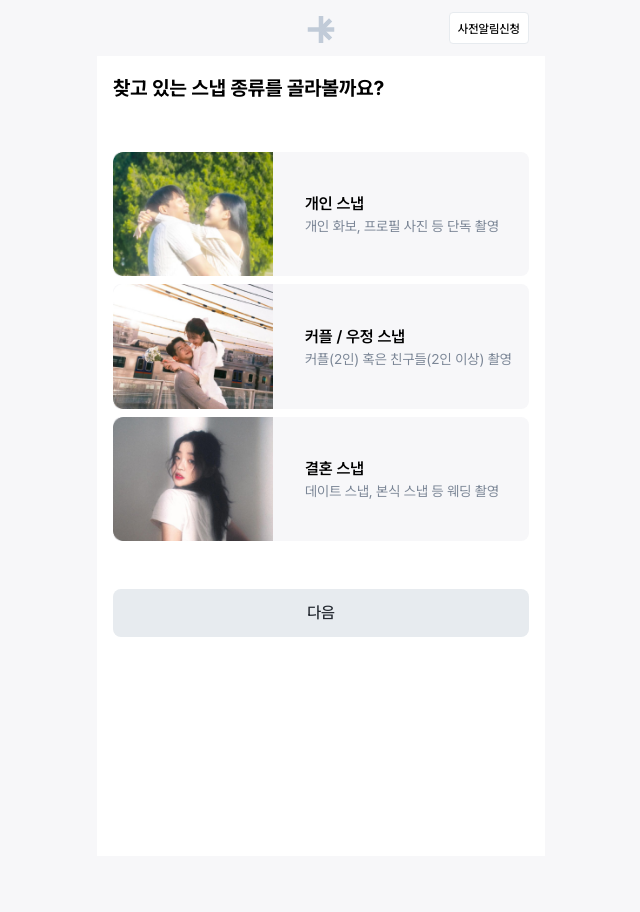
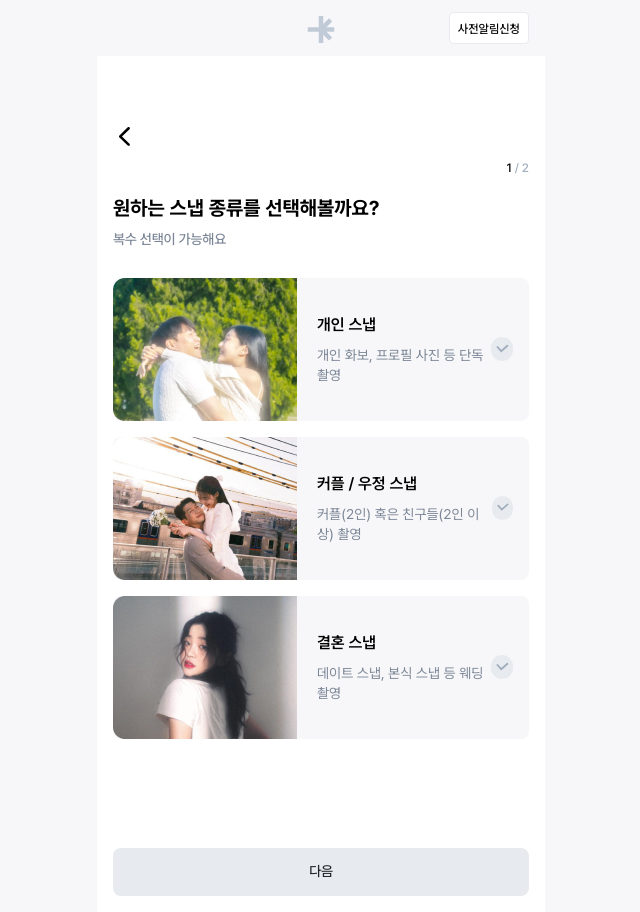
Before and after one commit to NeoSelf1/chiksnap-deployment, a Next.js app: page /select-type in a window 1280 px wide. Shown: the whole page, without its empty margins (319-959 px from the left). Before the commit the page ends 856 px from the top, so only its background shows below. Built offline with nearby package versions, Linux system fonts and the light colour scheme.

Commit message:
feat: 스냅 종류 선택 UI(#2)

```diff
--- a/src/app/select-type/page.tsx
+++ b/src/app/select-type/page.tsx
@@ -3,55 +3,109 @@
 import { useState } from 'react';
 import Link from 'next/link';
 import Image from 'next/image';
-import { MdCheck } from 'react-icons/md';
 import { snapTypes } from '@/data/database';
+import ArrowBack from '@/data/arrowLeft.svg';
+import IsNotChecked from '@/data/grayCheck.svg';
+import IsChecked from '@/data/whiteCheck.svg';
+import { useRouter } from 'next/navigation';
 
 const SelectType = () => {
-  const [selectedType, setSelectedType] = useState<string | null>(null);
+  const router = useRouter();
+  const backFunction = () => {
+    router.back();
+  };
+
+  const [selectedTypes, setSelectedTypes] = useState<string[]>([]);
+
+  const handleSelectType = (typeId: string) => {
+    if (selectedTypes.includes(typeId)) {
+      // 이미 선택된 경우, 선택 해제
+      setSelectedTypes(selectedTypes.filter((id) => id !== typeId));
+    } else {
+      // 선택되지 않은 경우, 선택 추가
+      setSelectedTypes([...selectedTypes, typeId]);
+    }
+  };
 
   return (
-    <div className="flex flex-col before:justify-between p-4 space-y-12">
-      <h2 className="title-1">찾고 있는 스냅 종류를 골라볼까요?</h2>
-      <div className="space-y-2 w-full">
+    <div className="relative flex flex-col mx-[1rem] mt-[3.5rem] lg:h-screen md:h-screen sm:h-screen">
+      <div className="cursor-pointer" onClick={backFunction}>
+        <div className="flex w-[1.5rem] h-[1.5rem] my-[0.75rem]">
+          <Image src={ArrowBack} alt="Back" objectFit="cover" />
+        </div>
+      </div>
+      <div className="flex h-[1.375rem] justify-end">
+        <span className="caption">
+          1<span className="text-gray-400"> / 2</span>
+        </span>
+      </div>
+      <h2 className="title-1 mt-[0.62rem] mb-[0.25rem]">
+        원하는 스냅 종류를 선택해볼까요?
+      </h2>
+      <h3 className="body-3 text-gray-500 mb-[1.75rem]">
+        복수 선택이 가능해요
+      </h3>
+      <div className="space-y-[1rem] w-full">
         {snapTypes.map((type) => (
           <div
             key={type.id}
-            className={`flex items-center bg-gray-50 rounded-lg ${
-              selectedType === type.id ? 'ring-2 ring-blue-500' : ''
+            className={`flex items-center bg-gray-50 rounded-lg cursor-pointer ${
+              selectedTypes.includes(type.id) ? 'ring-1 ring-black' : ''
             }`}
-            onClick={() => setSelectedType(type.id)}
+            onClick={() => handleSelectType(type.id)}
           >
             <Image
               src={type.image}
               alt={type.title}
-              width={160}
-              height={160}
-              className="mr-4"
+              width={200}
+              height={200}
+              className="mr-[0.25rem]"
             />
-            <div className="p-4 flex flex-row justify-between w-full place-items-center">
-              <div className="flex-grow">
+            <div className="p-[1rem] flex flex-row justify-between w-full place-items-center">
+              <div className="flex-grow space-y-[0.5rem]">
                 <h2 className="font-semibold">{type.title}</h2>
                 <p className="text-sm text-gray-500">{type.description}</p>
               </div>
-              {selectedType === type.id && (
-                <MdCheck size={24} className="text-blue-500" />
+              {selectedTypes.includes(type.id) ? (
+                <div className="w-[1.5rem] h-[1.5rem] bg-black rounded-[0.75rem] p-[0.12rem]">
+                  <Image
+                    src={IsChecked}
+                    alt={'checked'}
+                    width={24}
+                    height={24}
+                  />
+                </div>
+              ) : (
+                <div className="w-[1.5rem] h-[1.5rem] bg-gray-100 rounded-[0.75rem] p-[0.12rem]">
+                  <Image
+                    src={IsNotChecked}
+                    alt={'not checked'}
+                    width={24}
+                    height={24}
+                  />
+                </div>
               )}
             </div>
           </div>
         ))}
       </div>
-
+      <div className="flex">
         <Link
-        href={selectedType ? `/select-price?type=${selectedType}` : '#'}
+          href={
+            selectedTypes.length > 0
+              ? `/select-mood?type=${selectedTypes.join(',')}`
+              : '#'
+          }
           className={
-          selectedType
-            ? 'btn-primary font-bold'
-            : 'btn-default pointer-events-none'
+            selectedTypes.length > 0
+              ? 'btn-primary body-3 fixed bottom-[1rem] w-[calc(100%-2rem)] lg:w-full lg:absolute lg:bottom-[1rem] md:w-full md:absolute md:bottom-[1rem] sm:w-full sm:absolute sm:bottom-[1rem]'
+              : 'btn-default body-3 pointer-events-none fixed bottom-[1rem] w-[calc(100%-2rem)] lg:w-full lg:absolute lg:bottom-[1rem] md:w-full md:absolute md:bottom-[1rem] sm:w-full sm:absolute sm:bottom-[1rem]'
           }
         >
           다음
         </Link>
       </div>
+    </div>
   );
 };
 
```
Lines whose indentation alone changed are shown as unchanged.
